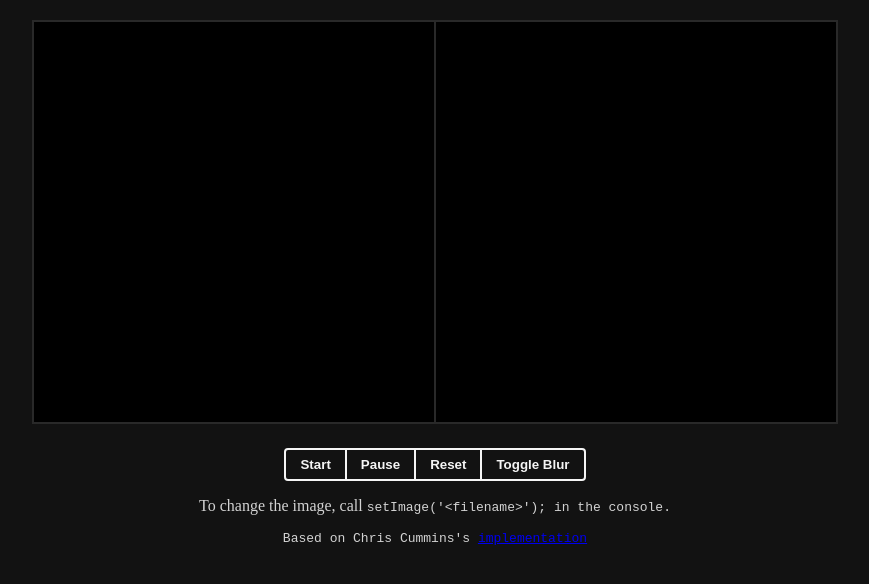
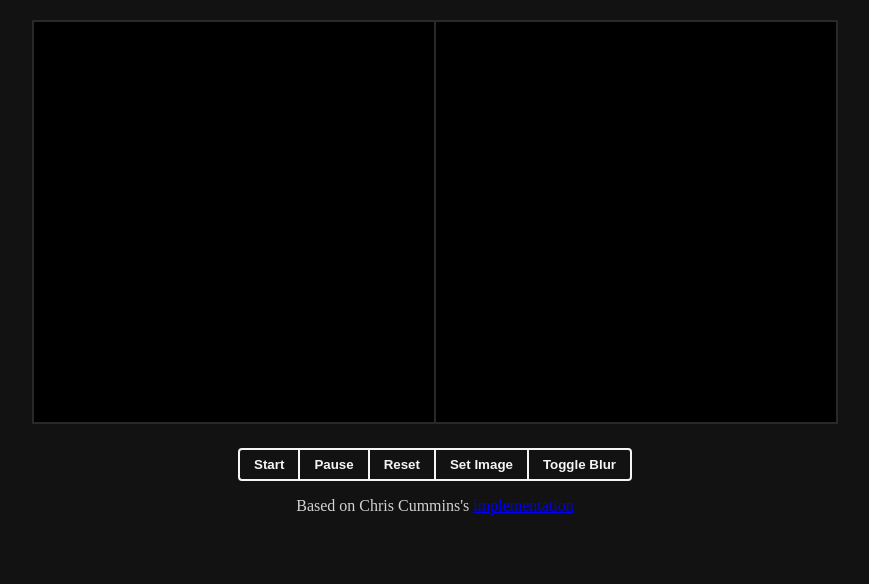
Before and after one commit to DarkAce65/Genetic-Algorithms, a plain HTML site: page image-approximation/index.html in a window 1280 px wide. Shown: the whole page, without its empty margins (205-1074 px from the left). Drawn offline with Linux system fonts and the light colour scheme.

Commit message:
Add button to change image

```diff
--- a/image-approximation/index.html
+++ b/image-approximation/index.html
@@ -69,8 +69,7 @@
 		<div style="margin: 20px;">
 			<div id="image"></div><canvas id="canvas"></canvas>
 		</div>
-		<div><button onclick="start();">Start</button><button onclick="cancelAnimFrame(tickId); tickId = false;">Pause</button><button onclick="reset();">Reset</button><button onclick="blurCanvas();">Toggle Blur</button></div>
-		<p style="color: lightgray;">To change the image, call <code>setImage('&lt;filename&gt;');<code> in the console.</p>
+		<div><button onclick="start();">Start</button><button onclick="cancelAnimFrame(tickId); tickId = false;">Pause</button><button onclick="reset();">Reset</button><button onclick="setImage();">Set Image</button><button onclick="blurCanvas();">Toggle Blur</button></div>
 		<p style="color: lightgray;">Based on Chris Cummins's <a href="https://github.com/ChrisCummins/chriscummins.github.io/blob/master/js/genetics.js">implementation</a></p>
 		<script type="text/javascript">
 			'use strict';
@@ -202,8 +201,14 @@
 			}
 
 			function setImage(src) {
+				if(!src) {
+					src = prompt('Enter the filename of the image');
+				}
+
+				if(src) {
 					var image = new Image();
 					image.onload = function() {
+						document.querySelector('#image').style.backgroundImage = 'url(' + src + ')';
 						imageCtx.clearRect(0, 0, width, height);
 						var imageAspect = image.height / image.width;
 						if(imageAspect > height / width) {
@@ -216,8 +221,8 @@
 						}
 						imageData = imageCtx.getImageData(0, 0, width, height).data;
 					};
-				document.querySelector('#image').style.backgroundImage = 'url(' + src + ')';
 					image.src = src;
+				}
 			}
 
 			function iterate() {
```
Lines whose indentation alone changed are shown as unchanged.
